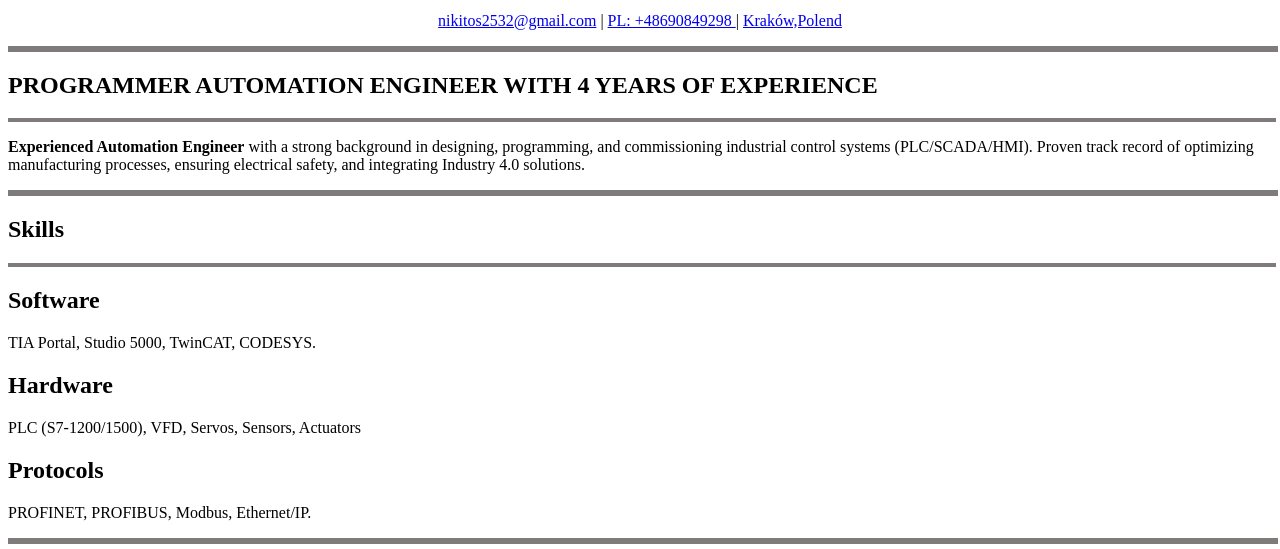
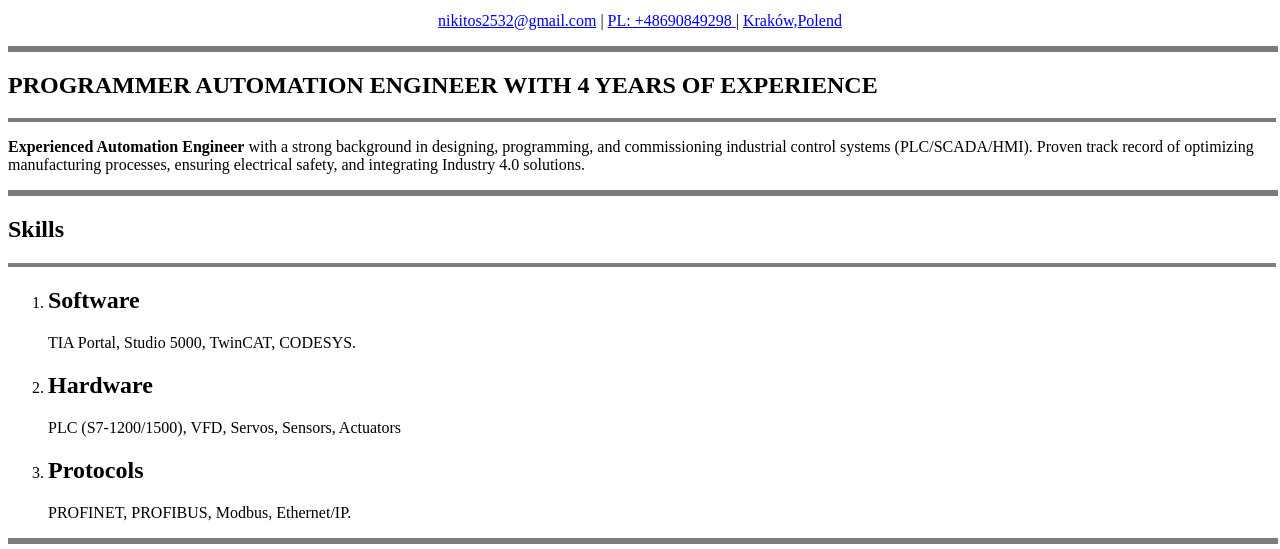
Before and after one commit to Diablo2532/HTML_CSS_Practical_Tasks, a plain HTML site: page cv.html in a window 1280 px wide. Shown: the part 403-952 px from the top of the page. Drawn offline with Linux system fonts and the light colour scheme.

Commit message:
Add 'ol'

```diff
--- a/cv.html
+++ b/cv.html
@@ -39,23 +39,24 @@
             <h1>Skills</h1>
 
             <hr style="width: 100%; border: 2px solid rgb(127, 123, 123);">
-
-            <h2>Software</h2>
+            <ol>
+                <li> <h2>Software</h2> </li>
 
                  <p>
                     TIA Portal, Studio 5000, TwinCAT, CODESYS.
                  </p>
 
-            <h2>Hardware</h2>
+                <li> <h2>Hardware</h2> </li>
 
                 <p>
                      PLC (S7-1200/1500), VFD, Servos, Sensors, Actuators
                 </p>
 
-            <h2>Protocols</h2>
+                <li> <h2>Protocols</h2> </li>
                 <p>
                     PROFINET, PROFIBUS, Modbus, Ethernet/IP.
                 </p>
+        </ol>
         </article>
 
         <article>
```
Lines whose indentation alone changed are shown as unchanged.
